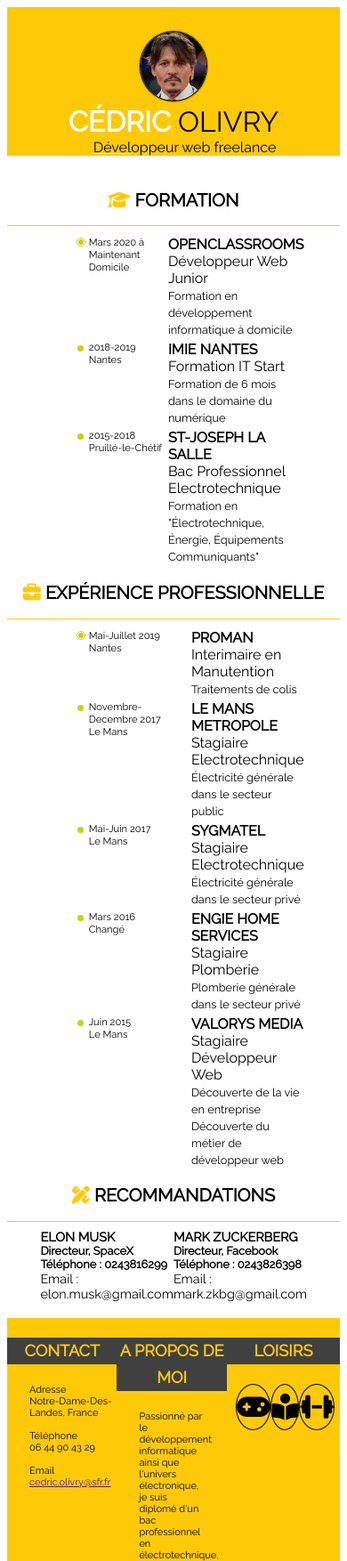
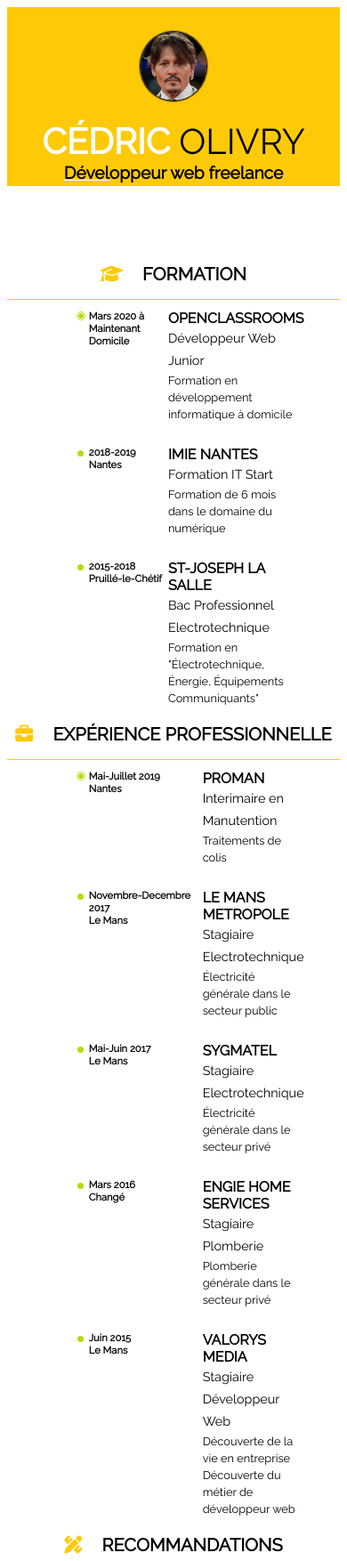
Before and after one commit to Cedricocos/Cedricocos.github.io, a plain HTML site: page index.html in a window 390 px wide. Shown: the top 1754 px of the page at 89% size. Drawn offline with Linux system fonts and the light colour scheme.

Commit message:
correction bug responsive

```diff
--- a/index.html
+++ b/index.html
@@ -2,6 +2,7 @@
 	<head>
 		<script src="https://kit.fontawesome.com/3a8580db81.js" crossorigin="anonymous"></script>
 		<meta charset="utf-8" />
+		<meta name="viewport" content="width=device-width, initial-scale=1">
 		<title>Cédric Olivry</title>
 		<link rel="stylesheet" type="text/css" href="style.css">
 		<link href="https://fonts.googleapis.com/css2?family=Raleway&display=swap" rel="stylesheet">
@@ -11,7 +12,7 @@
 			<aside id="gauche">
 
 				<section id="contact1">
-					<h5><p class="titregauche">CONTACT</p></h5>
+					<h5 class="titregauche">CONTACT</h5>
 					<p class="contact">
 						Adresse<br>
 						Notre-Dame-Des-Landes, France<br><br>
@@ -23,7 +24,7 @@
 				</section>
 
 				<section id="aboutme1">
-					<h5><p class="titregauche"><strong>A PROPOS DE MOI</strong></p></h5>
+					<h5 class="titregauche"><strong>A PROPOS DE MOI</strong></h5>
 					<p class="aboutme">
 						Passionné par le développement informatique ainsi que l'univers électronique, je suis diplomé d'un bac professionnel en électrotechnique. Polyvalent, je me suis spécialisé dans le développement web et la création de sites internet.
 						Je suis prêt à me donner le meilleur de moi-même et répondre à vos attentes.
@@ -32,7 +33,7 @@
 
 
 				<section id="loisirs">
-					<h5><p class="titregauche">LOISIRS</p></h5>
+					<h5 class="titregauche">LOISIRS</h5>
 					<div class="loisiric">
 						<i class="fas fa-gamepad"></i>
 						<i class="fas fa-book-reader"></i>
@@ -45,78 +46,85 @@
 
 			<main id="main">
 				<section class="photo">
-					<h2></h2><img src="photo.jpg" class="img" alt="" />
+					<h2><img src="photo.jpg" class="img" alt="" /></h2>
 				</section>
 
 				<div id="contenu">
-					<h1><span class="name">CÉDRIC</span> OLIVRY
-					<p class="dev"><span class="soulign">Dével</span>oppeur web freelance</p></h1>
+					<h1 class="name1"><span class="name">CÉDRIC</span> OLIVRY </h1>
+					<p class="dev"><strong><span class="soulign">Dével</span>oppeur web freelance</strong></p>
 
 
 					<section class="formation">
-						<h2><i class="fas fa-graduation-cap"></i> FORMATION</h2>
+						<h2><i class="fas fa-graduation-cap"></i> <span class="titredroite">FORMATION</span></h2>
 						<hr>
 							<table>
 								<tr>
 									<td class="tdpoint"><div class="rond1"><div class="rond3"></div></div></td>
 									<td class="date">Mars 2020 à Maintenant<br>Domicile</td>
 									<td><strong>OPENCLASSROOMS</strong><br>
-									Développeur Web Junior<br>
-									<span class="descpro">Formation en développement informatique à domicile</span></td>
+									<span class="esp">Développeur Web Junior</span><br>
+									<span class="descpro">Formation en développement informatique à domicile</span><br></td>
 								</tr>
+								<tr><td class="br">f</td></tr>
 								<tr>
 									<td class="tdpoint"><div class="point"></div></td>
 									<td class="date">2018-2019<br>Nantes</td>
 									<td><strong>IMIE NANTES</strong><br>
-									Formation IT Start<br>
+									<span class="esp">Formation IT Start</span><br>
 								<span class="descpro">Formation de 6 mois dans le domaine du numérique</span></td>
+								</tr>
+								<tr><td class="br">f</td></tr>
 								<tr>
 									<td class="tdpoint"><div class="point"></div></td>
 									<td class="date">2015-2018<br>Pruillé-le-Chétif </td>
 									<td><strong>ST-JOSEPH LA SALLE</strong><br>
-									Bac Professionnel Electrotechnique<br>
-								<span class="descpro">Formation en "Électrotechnique, Énergie, Équipements Communiquants"</span></td>
+									<span class="esp">Bac Professionnel Electrotechnique</span><br>
+								<span class="descpro">Formation en "Électrotechnique, Énergie, Équipements Communiquants"</td>
 								</tr>
 							</table>
 					</section>
 
 					<section class="exppro">
-						<h2><i class="fas fa-briefcase"></i> EXPÉRIENCE PROFESSIONNELLE</h2>
+						<h2><i class="fas fa-briefcase"></i> <span class="titredroite">EXPÉRIENCE PROFESSIONNELLE</span></h2>
 						<hr>
 						<table>
 							<tr>
 								<td class="tdpoint"><div class="rond1"><div class="rond3"></div></div></td>
 								<td class="date">Mai-Juillet 2019<br>Nantes</td>
 								<td><strong>PROMAN</strong><br>
-								Interimaire en Manutention<br>
+								<span class="esp">Interimaire en Manutention</span><br>
 								<span class="descpro">Traitements de colis</span></td>
 							</tr>
+							<tr><td class="br">f</td></tr>
 							<tr>
 								<td class="tdpoint"><div class="point"></div></td>
 								<td class="date">Novembre-Decembre 2017<br>Le Mans</td>
 								<td><strong>LE MANS METROPOLE</strong><br>
-								Stagiaire Electrotechnique<br>
+								<span class="esp">Stagiaire Electrotechnique</span><br>
 								<span class="descpro">Électricité générale dans le secteur public</span></td>
 							</tr>
+							<tr><td class="br">f</td></tr>
 							<tr>
 								<td class="tdpoint"><div class="point"></div></td>
 								<td class="date">Mai-Juin 2017<br>Le Mans</td>
 								<td><strong>SYGMATEL</strong><br>
-								Stagiaire Electrotechnique<br>
+								<span class="esp">Stagiaire Electrotechnique</span><br>
 								<span class="descpro">Électricité générale dans le secteur privé</span></td>
 							</tr>
+							<tr><td class="br">f</td></tr>
 							<tr>
 								<td class="tdpoint"><div class="point"></div></td>
 								<td class="date">Mars 2016<br>Changé</td>
 								<td><strong>ENGIE HOME SERVICES</strong><br>
-								Stagiaire Plomberie<br>
+								<span class="esp">Stagiaire Plomberie</span><br>
 								<span class="descpro">Plomberie générale dans le secteur privé</span></td>
 							</tr>
+							<tr><td class="br">f</td></tr>
 							<tr>
 								<td class="tdpoint"><div class="point"></div></td>
 								<td class="date">Juin 2015<br>Le Mans</td>
 								<td><strong>VALORYS MEDIA</strong><br>
-								Stagiaire Développeur Web<br>
+								<span class="esp">Stagiaire Développeur Web</span><br>
 								<span class="descpro">Découverte de la vie en entreprise<br>
 								Découverte du métier de développeur web</span></td>
 							</tr>
@@ -125,7 +133,7 @@
 					</section>
 
 					<section class="recommendations">
-						<h2><i class="fas fa-pencil-ruler"></i> RECOMMANDATIONS</h2>
+						<h2><i class="fas fa-pencil-ruler"></i> <span class="titredroite">RECOMMANDATIONS</span></h2>
 						<hr>
 						<div class="reco">
 							<div class="reco1">
--- a/style.css
+++ b/style.css
@@ -13,7 +13,7 @@
 
 	#gauche
 	{
-	    margin-right: 3%;
+	    margin-right: 5%;
 		background:#feca07;
 		display: flex;
 		position: relative;
@@ -34,7 +34,7 @@
 	{
 		border-radius: 100%;
 		width: 50%;
-		margin-top: 15px;
+		margin-top: 10px;
 		border: 1px black solid;
 		box-shadow: 0px 0px 2px black;
 	}
@@ -47,6 +47,11 @@
 		display: block;
 		line-height: 30px;
 		font-size: 18px;
+	}
+
+	.titredroite
+	{
+		margin-left: 17px;
 	}
 
 	#main
@@ -62,11 +67,15 @@
 		margin-top: -180px;
 	}
 
+	.name1
+	{
+		font-size: 2.5em;
+	}
+
 	.name
 	{
 		color: orange;
 		font-weight: bold;
-		margin-left: 25px;
 	}
 
 	#contact1
@@ -82,9 +91,10 @@
 
 	.aboutme
 	{
-		font-size: 11px;
+		font-size: 12px;
 		margin-left: 25px;
 		margin-right: 25px;
+		line-height: 19px;
 	}
 
 	#loisirs
@@ -165,6 +175,7 @@
 		font-size: 0.7em;
 		width: 150px;
 		vertical-align: top;
+		font-weight: bold;
 	}
 
 	.soulign
@@ -175,9 +186,9 @@
 
 	.dev
 	{
-		margin-top: 1px;
-		margin-left: 25px;
-		font-size: 0.5em;
+		margin-top: -22px;
+		margin-bottom: 70px;
+		font-size: 1.2em;
 	}
 
 	.reco
@@ -201,6 +212,11 @@
 		font-weight: bold;
 		font-size: 0.9em;
 		margin: 0 auto;
+	}
+
+	.br
+	{
+		color: white;
 	}
 
 	.recodir, .recotel
@@ -274,11 +290,19 @@
   		margin-left: 1px;
   	}
 
+  	.esp
+  	{
+  		line-height: 25px;
+  		font-size: 0.9em;
+  	}
+
+
+
 
 
 /*RESPONSIVE*/
 
-@media screen and (max-width: 870px){
+@media only screen and (max-width: 870px){
 	#cv
 	{
 		border: 0;
@@ -307,6 +331,14 @@
 		text-align: center;
 		position: static;
 		width: 100%;
+	}
+
+	.dev
+	{
+		text-align: center;
+		margin-top: -30px;
+		background: #feca07;
+		line-height: 30px;
 	}
 
 	.img
```
